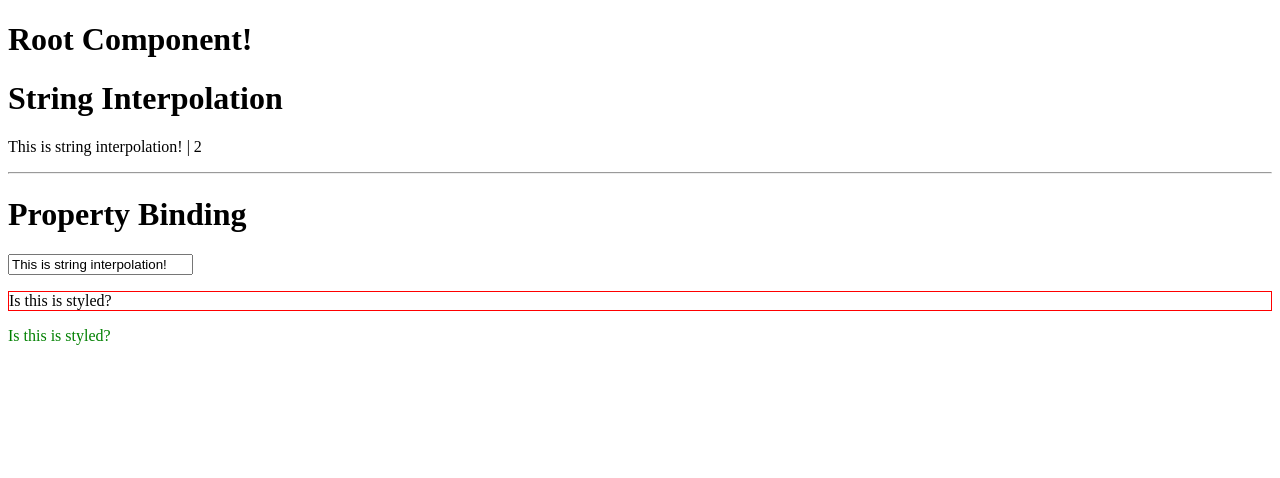
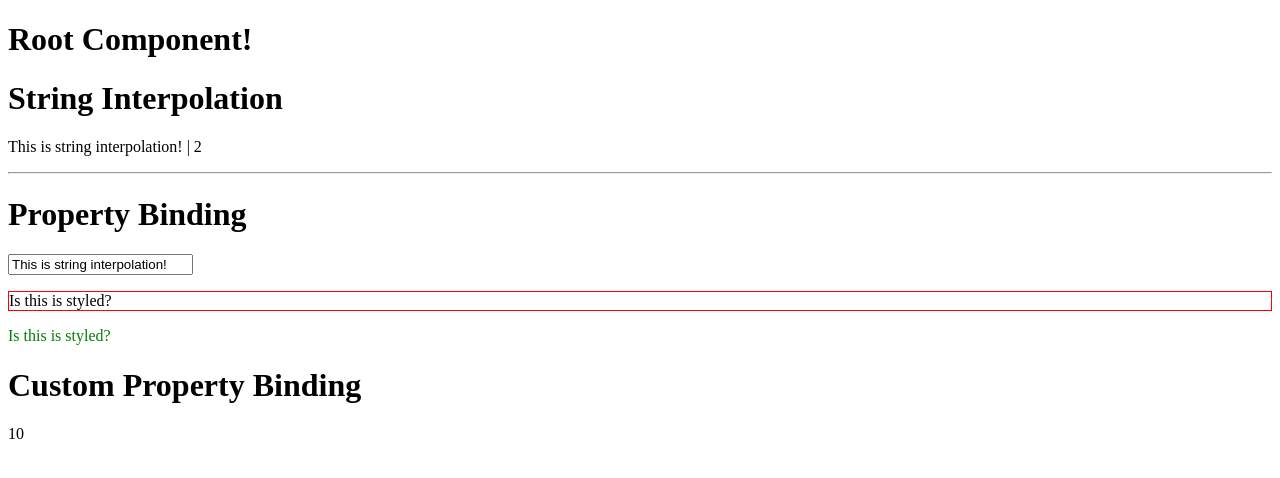
Before and after one commit to MaryamMousavian/angular2_Test1, an Angular app: page / in a window 1280 px wide. Shown: the top 478 px of the page. Built offline with nearby package versions, Linux system fonts and the light colour scheme.

Commit message:
end of property binding

```diff
--- a/src/app/other/databinding/databinding.component.html
+++ b/src/app/other/databinding/databinding.component.html
@@ -7,3 +7,5 @@
 <input type="text" [value]="stringInterpolation">
 <p [ngClass]="{redBorder:onTest()}">Is this is styled?</p>
 <p [ngStyle]="{color:'green'}">Is this is styled?</p>
+<h1>Custom Property Binding</h1>
+<app-property-binding [result]="10"></app-property-binding>
--- a/src/app/other/databinding/databinding.component.ts
+++ b/src/app/other/databinding/databinding.component.ts
@@ -1,9 +1,11 @@
 import { Component } from '@angular/core';
+// import {PropertyBindingComponent} from "./property-binding.component";
 
 @Component({
   selector: 'app-databinding',
   templateUrl: './databinding.component.html',
   styleUrls: ['./databinding.component.css']
+  // directives: [PropertyBindingComponent]
 })
 export class DatabindingComponent {
   stringInterpolation = 'This is string interpolation!';
--- a/src/app/other/databinding/property-binding.component.ts
+++ b/src/app/other/databinding/property-binding.component.ts
@@ -1,19 +1,12 @@
-import { Component, OnInit } from '@angular/core';
+import { Component, Input} from '@angular/core';
 
 @Component({
   selector: 'app-property-binding',
   template: `
-    <p>
-      property-binding Works!
-    </p>
+    {{result}}
   `,
   styles: []
 })
-export class PropertyBindingComponent implements OnInit {
-
-  constructor() { }
-
-  ngOnInit() {
-  }
-
+export class PropertyBindingComponent{
+  @Input() result: number = 0;
 }
```
